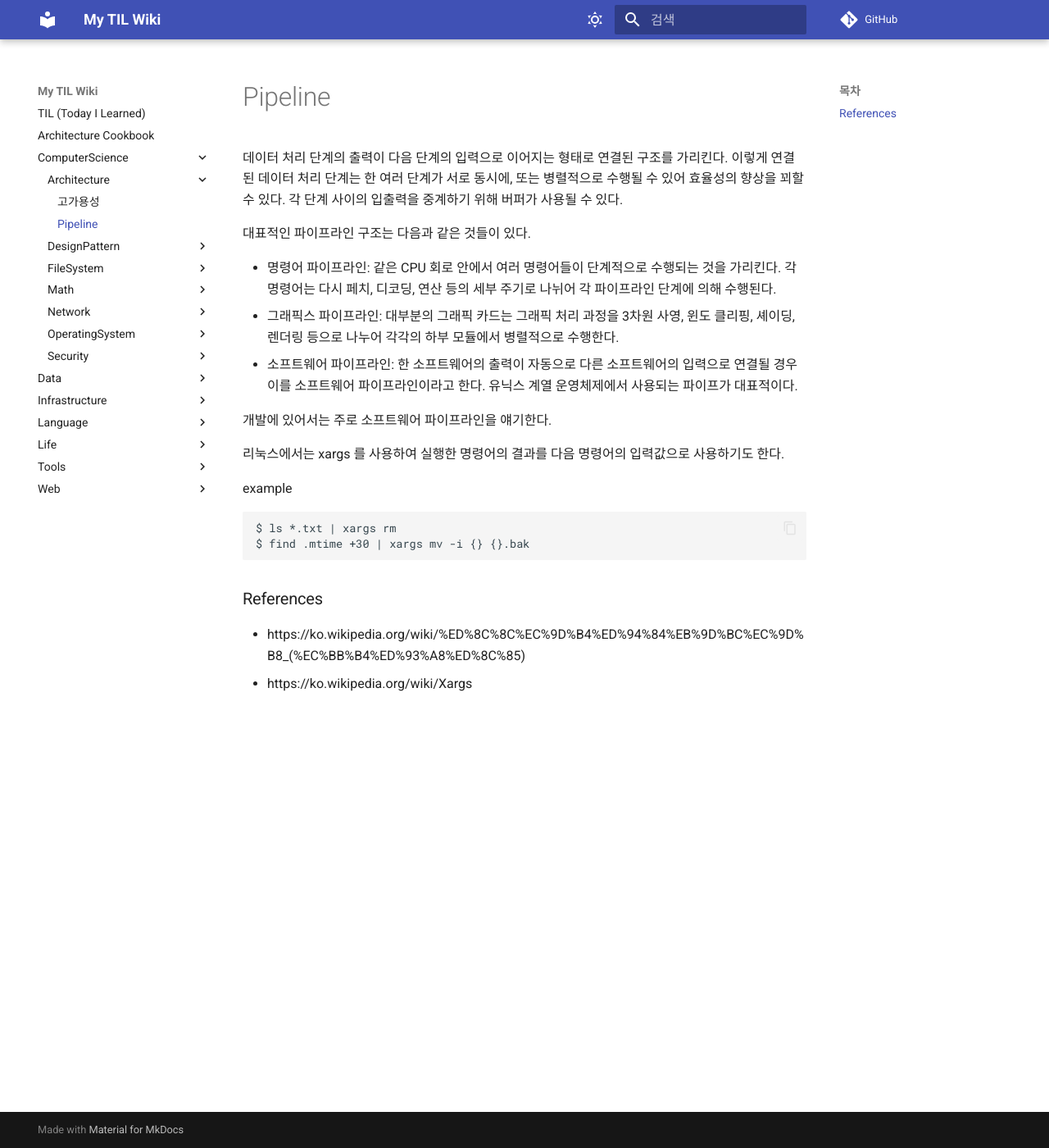
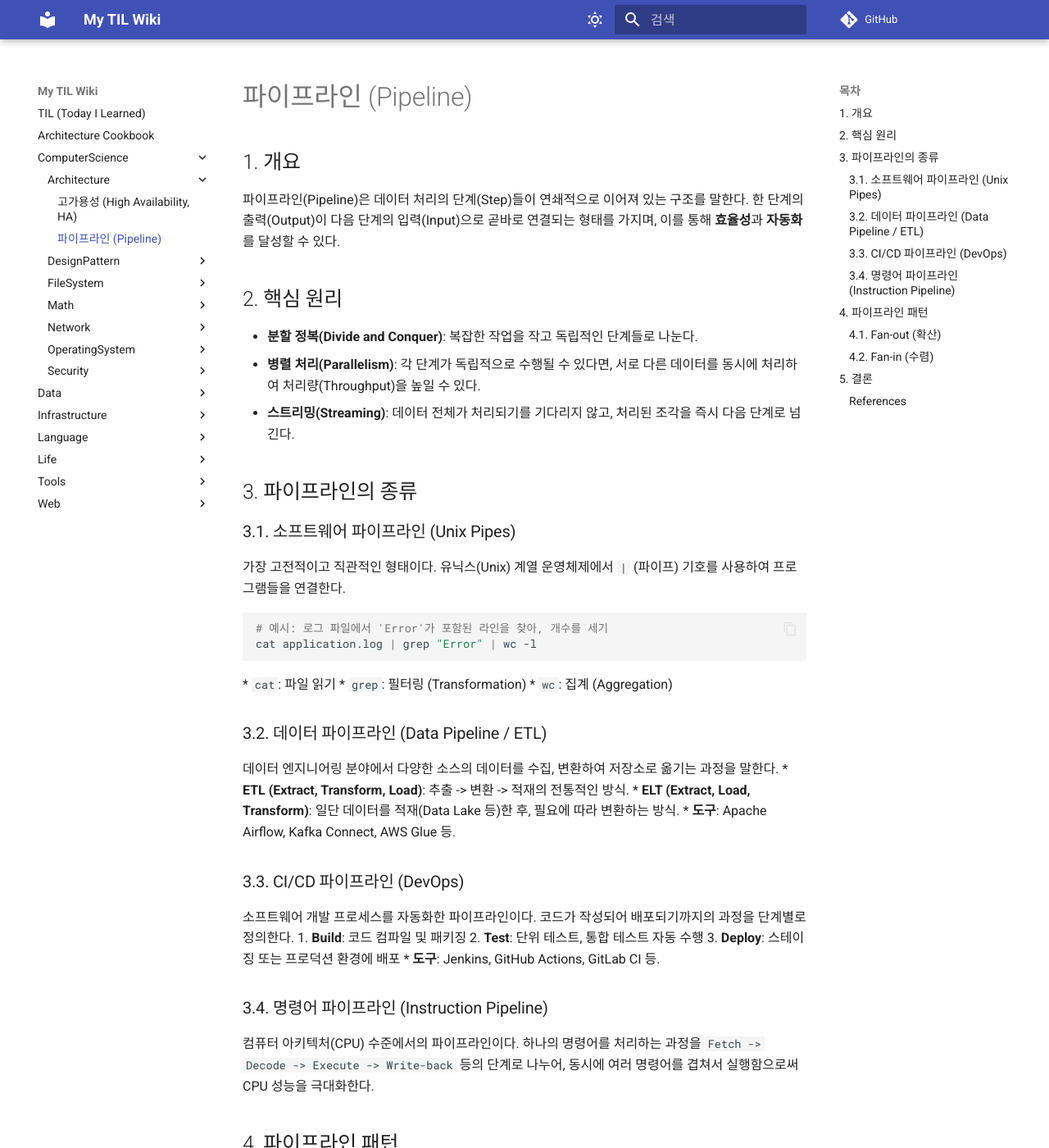
Before and after one commit to DevDooly/TIL, an MkDocs documentation site: the page built from docs/ComputerScience/Architecture/Pipeline.md, in a window 1280 px wide and 1400 px high. Shown: the whole window at 82% size. Built offline with MkDocs 1.6.1 and Material for MkDocs 9.7.7, drawn with Linux system fonts in a browser that asks for light colours; comment, search, counter and statistics services are not loaded; some of the changed text lies outside the part shown.

Commit message:
Update HA and Pipeline docs with detailed concepts and contents

````diff
--- a/docs/ComputerScience/Architecture/Pipeline.md
+++ b/docs/ComputerScience/Architecture/Pipeline.md
@@ -1,23 +1,54 @@
-# Pipeline
+# 파이프라인 (Pipeline)
 
-데이터 처리 단계의 출력이 다음 단계의 입력으로 이어지는 형태로 연결된 구조를 가리킨다. 이렇게 연결된 데이터 처리 단계는 한 여러 단계가 서로 동시에, 또는 병렬적으로 수행될 수 있어 효율성의 향상을 꾀할 수 있다. 각 단계 사이의 입출력을 중계하기 위해 버퍼가 사용될 수 있다.
+## 1. 개요
+파이프라인(Pipeline)은 데이터 처리의 단계(Step)들이 연쇄적으로 이어져 있는 구조를 말한다. 한 단계의 출력(Output)이 다음 단계의 입력(Input)으로 곧바로 연결되는 형태를 가지며, 이를 통해 **효율성**과 **자동화**를 달성할 수 있다.
 
-대표적인 파이프라인 구조는 다음과 같은 것들이 있다.
+## 2. 핵심 원리
+*   **분할 정복(Divide and Conquer)**: 복잡한 작업을 작고 독립적인 단계들로 나눈다.
+*   **병렬 처리(Parallelism)**: 각 단계가 독립적으로 수행될 수 있다면, 서로 다른 데이터를 동시에 처리하여 처리량(Throughput)을 높일 수 있다.
+*   **스트리밍(Streaming)**: 데이터 전체가 처리되기를 기다리지 않고, 처리된 조각을 즉시 다음 단계로 넘긴다.
 
-* 명령어 파이프라인: 같은 CPU 회로 안에서 여러 명령어들이 단계적으로 수행되는 것을 가리킨다. 각 명령어는 다시 페치, 디코딩, 연산 등의 세부 주기로 나뉘어 각 파이프라인 단계에 의해 수행된다.
-* 그래픽스 파이프라인: 대부분의 그래픽 카드는 그래픽 처리 과정을 3차원 사영, 윈도 클리핑, 셰이딩, 렌더링 등으로 나누어 각각의 하부 모듈에서 병렬적으로 수행한다.
-* 소프트웨어 파이프라인: 한 소프트웨어의 출력이 자동으로 다른 소프트웨어의 입력으로 연결될 경우 이를 소프트웨어 파이프라인이라고 한다. 유닉스 계열 운영체제에서 사용되는 파이프가 대표적이다.
+## 3. 파이프라인의 종류
 
-개발에 있어서는 주로 소프트웨어 파이프라인을 얘기한다.
+### 3.1. 소프트웨어 파이프라인 (Unix Pipes)
+가장 고전적이고 직관적인 형태이다. 유닉스(Unix) 계열 운영체제에서 `|` (파이프) 기호를 사용하여 프로그램들을 연결한다.
+```bash
+# 예시: 로그 파일에서 'Error'가 포함된 라인을 찾아, 개수를 세기
+cat application.log | grep "Error" | wc -l
+```
+*   `cat`: 파일 읽기
+*   `grep`: 필터링 (Transformation)
+*   `wc`: 집계 (Aggregation)
 
-리눅스에서는 xargs 를 사용하여 실행한 명령어의 결과를 다음 명령어의 입력값으로 사용하기도 한다.
+### 3.2. 데이터 파이프라인 (Data Pipeline / ETL)
+데이터 엔지니어링 분야에서 다양한 소스의 데이터를 수집, 변환하여 저장소로 옮기는 과정을 말한다.
+*   **ETL (Extract, Transform, Load)**: 추출 -> 변환 -> 적재의 전통적인 방식.
+*   **ELT (Extract, Load, Transform)**: 일단 데이터를 적재(Data Lake 등)한 후, 필요에 따라 변환하는 방식.
+*   **도구**: Apache Airflow, Kafka Connect, AWS Glue 등.
 
-example
-```
-$ ls *.txt | xargs rm
-$ find .mtime +30 | xargs mv -i {} {}.bak
-```
+### 3.3. CI/CD 파이프라인 (DevOps)
+소프트웨어 개발 프로세스를 자동화한 파이프라인이다. 코드가 작성되어 배포되기까지의 과정을 단계별로 정의한다.
+1.  **Build**: 코드 컴파일 및 패키징
+2.  **Test**: 단위 테스트, 통합 테스트 자동 수행
+3.  **Deploy**: 스테이징 또는 프로덕션 환경에 배포
+*   **도구**: Jenkins, GitHub Actions, GitLab CI 등.
+
+### 3.4. 명령어 파이프라인 (Instruction Pipeline)
+컴퓨터 아키텍처(CPU) 수준에서의 파이프라인이다. 하나의 명령어를 처리하는 과정을 `Fetch -> Decode -> Execute -> Write-back` 등의 단계로 나누어, 동시에 여러 명령어를 겹쳐서 실행함으로써 CPU 성능을 극대화한다.
+
+## 4. 파이프라인 패턴
+
+### 4.1. Fan-out (확산)
+하나의 입력이 여러 개의 파이프라인으로 분기되는 형태이다.
+*   예: 결제 완료 이벤트가 발생하면 -> 1) 사용자에게 메일 발송, 2) 배송 시스템에 요청, 3) 통계 데이터 저장.
+
+### 4.2. Fan-in (수렴)
+여러 경로에서 처리된 데이터가 하나의 단계로 모이는 형태이다.
+*   예: 여러 서버의 로그를 하나의 중앙 로그 저장소(ELK 등)로 수집.
+
+## 5. 결론
+파이프라인 아키텍처를 적용하면 **작업의 흐름이 명확**해지고 모듈화가 잘 되어 **유지보수와 확장**이 용이해진다. 하지만 단계가 많아질수록 복잡도가 증가하고 추적(Debugging)이 어려워질 수 있으므로, 적절한 모니터링과 오케스트레이션 도구의 도입이 필요하다.
 
 ### References
-* https://ko.wikipedia.org/wiki/%ED%8C%8C%EC%9D%B4%ED%94%84%EB%9D%BC%EC%9D%B8_(%EC%BB%B4%ED%93%A8%ED%8C%85)
-* https://ko.wikipedia.org/wiki/Xargs
+* [Wikipedia - Pipeline (computing)](https://en.wikipedia.org/wiki/Pipeline_(computing))
+* [Wikipedia - Xargs](https://ko.wikipedia.org/wiki/Xargs)
````
Also changed, not shown: docs/ComputerScience/Architecture/High_Availability.md (+47 -3 lines).
